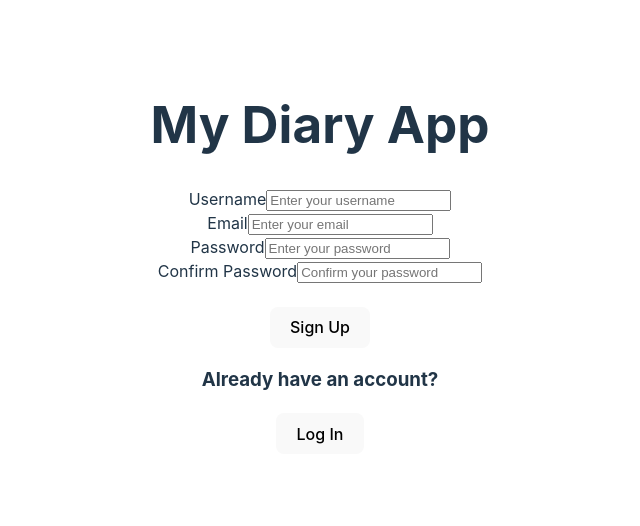
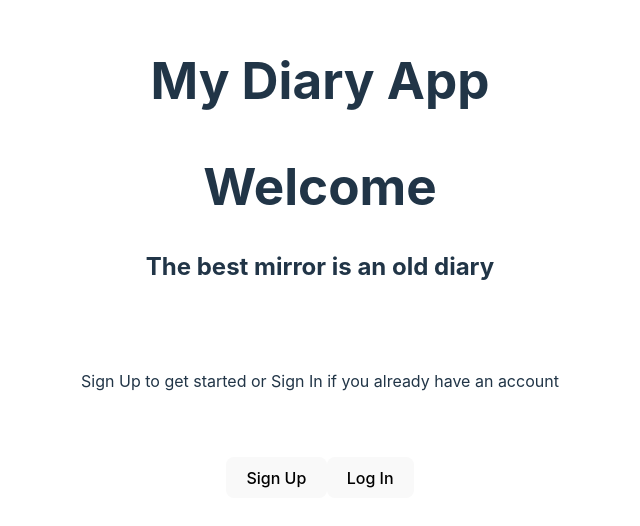
Before and after one commit to Erlisja/MyDiaryApp_FrontEnd, a React (Vite) app: page / in a window 1280 px wide. Shown: the part 142-668 px from the top of the page, without its empty margins (320-960 px from the left). Built offline with nearby package versions, Linux system fonts and the light colour scheme.

Commit message:
rearranged the welcome, sign in and sign up page

```diff
--- a/src/App.jsx
+++ b/src/App.jsx
@@ -5,7 +5,7 @@ import NavBar from "./components/NavBar";
 import WelcomePage from "./pages/WelcomePage";
 import DiaryPage from "./pages/DiaryPAge";
 import AuthenticationPage from "./pages/AuthenticationPage";
-import {getUser} from './utilities/users-services';
+import { getUser } from "./utilities/users-services";
 
 import "./App.css";
 
@@ -19,12 +19,11 @@ function App() {
           <NavBar />
           <div>Welcome to your Diary {user.username}</div>
           <Routes>
-            <Route path="/" element={<WelcomePage />} />
             <Route path="/diary" element={<DiaryPage />} />
           </Routes>
         </>
       ) : (
-        <AuthenticationPage setUser= {setUser} />
+        <AuthenticationPage setUser={setUser} />
       )}
     </>
   );
--- a/src/components/LoginForm.jsx
+++ b/src/components/LoginForm.jsx
@@ -1,44 +1,47 @@
-import { useState } from "react"
-import  userServices  from "../utilities/users-services"
+import { useState } from "react";
+import userServices from "../utilities/users-services";
+import { useNavigate } from "react-router";
 
-
-
-
-function LoginForm({setUser}) {
-
+function LoginForm({ setUser }) {
   //  create a state to store the form data
   const [formData, setFormData] = useState({
-        email: '',
-        password: ''
+    email: "",
+    password: "",
   });
 
-    const [error,setError] = useState('');   // set the error message to an empty string
+  const [error, setError] = useState(""); // set the error message to an empty string
 
-    const handleChange = (e) =>{
-        setFormData({...formData,[e.target.name] : e.target.value});
-        setError('');
-    }
+  const handleChange = (e) => {
+    setFormData({ ...formData, [e.target.name]: e.target.value });
+    setError("");
+  };
 
   async function handleSubmit(e) {
     e.preventDefault();
     // console.log(formData);
     const credentials = { ...formData };
     console.log(credentials);
-        try{
+    try {
       // the promise returned by the login service method will resolve to the user object included in the payload of the JWT
       const user = await userServices.login(credentials);
       console.log(user);
-          setUser(user)
-
-        }
-        catch(err){
-          setError('login failed')
+      setUser(user);
+    } catch (err) {
+      setError("login failed");
     }
   }
 
+  const navigate = useNavigate();
+
+  function handleBack() {
+    navigate("/");
+  }
 
   return (
     <>
+      <div>
+        <button onClick={handleBack}>Back</button>
+      </div>
       <h2>Login </h2>
       <div>
         <form autoComplete="off" onSubmit={handleSubmit}>
@@ -68,10 +71,9 @@ function LoginForm({setUser}) {
           <button type="submit">Log In</button>
         </form>
         <p>{error}</p>
-
       </div>
     </>
-  )
+  );
 }
 
-export default LoginForm
+export default LoginForm;
--- a/src/components/SignUpForm.jsx
+++ b/src/components/SignUpForm.jsx
@@ -1,5 +1,6 @@
 import { signUpUser } from "../utilities/users-services";
 import { useState } from "react";
+import { useNavigate } from "react-router";
 
 function SignUpForm(props) {
   //  create a state to store the form data
@@ -26,7 +27,7 @@ function SignUpForm(props) {
 
     try {
       const submitData = { ...formData };
-     delete formData.confirmPassword // deletes the confirmPassword key from the form data, so that it is not sent to the server
+      delete formData.confirmPassword; // deletes the confirmPassword key from the form data, so that it is not sent to the server
       console.log(submitData);
       const user = await signUpUser(submitData); // this line of code is used to call the signUpUser function from the users-api file
       props.setUser(user); // this line of code is used to set the user state to the user object returned by the signUpUser function
@@ -35,8 +36,21 @@ function SignUpForm(props) {
     }
   };
 
+  const navigate = useNavigate();
+
+  function handleBack() {
+    navigate("/");
+  }
+
   return (
+    <>
       <div>
+        <button onClick={handleBack}>Back</button>
+      </div>
+
+      <div>
+        <h2>Sign Up </h2>
+
         <div>
           <form autoComplete="off" onSubmit={handleSubmit}>
             <label for="username">Username</label>
@@ -88,6 +102,7 @@ function SignUpForm(props) {
           <p>{error}</p>
         </div>
       </div>
+    </>
   );
 }
 
--- a/src/pages/AuthenticationPage.jsx
+++ b/src/pages/AuthenticationPage.jsx
@@ -1,38 +1,17 @@
-import { useState } from "react"
-import { Link } from "react-router"
-import SignUpForm from "../components/SignUpForm"
-import LoginForm from "../components/LoginForm"
+import { useState } from "react";
+import { Routes, Route } from "react-router";
+import WelcomePage from "./WelcomePage";
+import LoginForm from "../components/LoginForm";
+import SignUpForm from "../components/SignUpForm";
 
+function AuthenticationPage({ setUser }) {
+  return (
+    <Routes>
+      <Route path="/" element={<WelcomePage />} />
+      <Route path="/signup" element={<SignUpForm setUser={setUser} />} />
+      <Route path="/login" element={<LoginForm setUser={setUser} />} />
+    </Routes>
+  );
+}
 
-function AuthenticationPage(props) {
-
-const [signup, setSignup] = useState(true)
-
-  function togglePage() {
-    setSignup(!signup)
-  }
-
-
-  return (
-
-   <>
-   <>
-    {signup
-    ?
-  <SignUpForm setUser={props.setUser} />
-  :
-  <LoginForm setUser={props.setUser} />
-    }
-  </>
-
-        <h3>Already have an account?</h3>
-        <button onClick={togglePage}>Log In</button>
-      </>
-    )}
-
-
-
-
-
-
-export default AuthenticationPage
+export default AuthenticationPage;
--- a/src/pages/WelcomePage.jsx
+++ b/src/pages/WelcomePage.jsx
@@ -1,9 +1,27 @@
-import React from 'react'
+import React from "react";
+import { Link } from "react-router";
 
 function WelcomePage() {
   return (
-    <div>WelcomePage</div>
-  )
+    <div style={{ textAlign: "center", marginTop: "50px" }}>
+      <h1> Welcome </h1>
+      <h2>The best mirror is an old diary </h2>
+      <br />
+      <br />
+      <p>Sign Up to get started or Sign In if you already have an account</p>
+      <br />
+      <br />
+      <div>
+        <Link to="/signup">
+          <button>Sign Up</button>
+        </Link>
+
+        <Link to="/login">
+          <button>Log In </button>
+        </Link>
+      </div>
+    </div>
+  );
 }
 
-export default WelcomePage
+export default WelcomePage;
```
Lines whose indentation alone changed are shown as unchanged.
